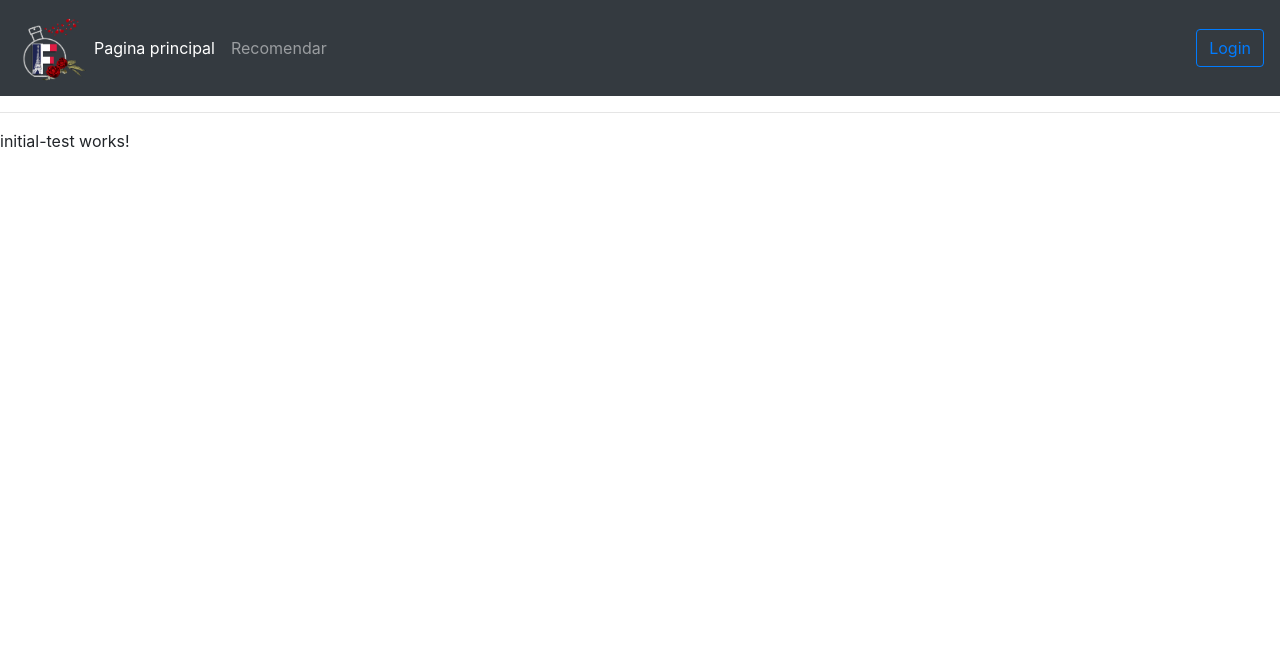
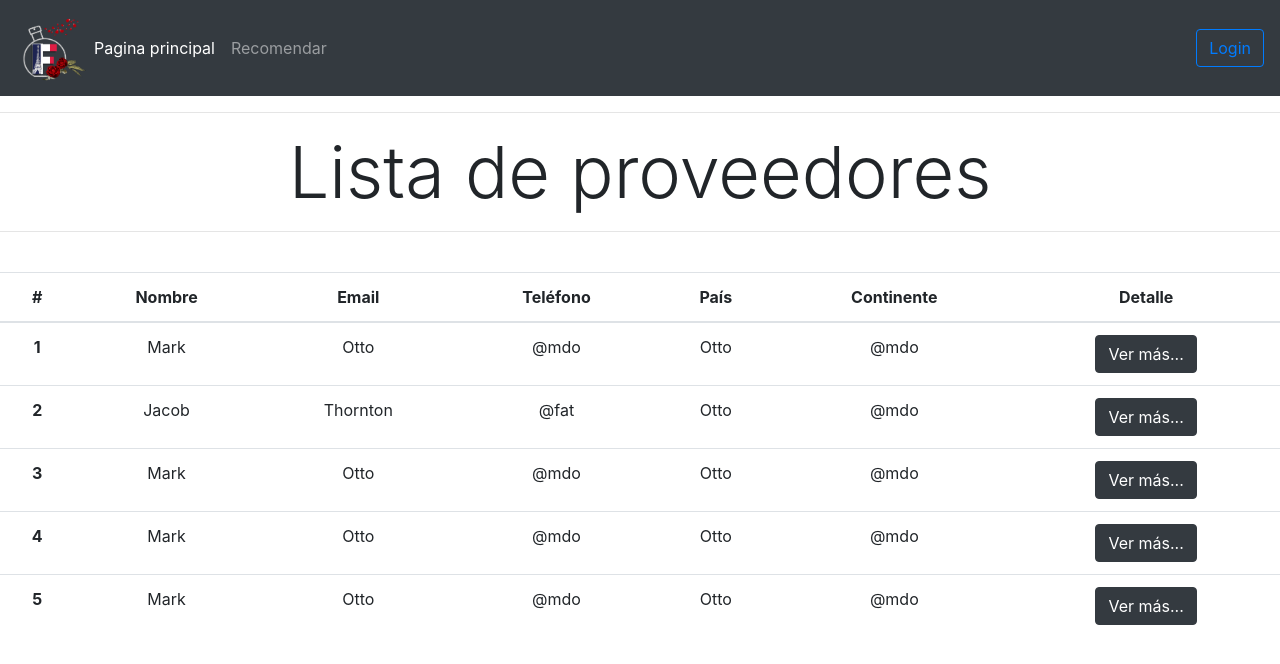
Before and after one commit to DanRivSa/Fraganza_dashboard, an Angular app: page /test_provider in a window 1280 px wide. Shown: the top 664 px of the page. Built offline with nearby package versions, Linux system fonts and the light colour scheme.

Commit message:
Agregué la lista de Proveedores

```diff
--- a/src/app/components/productores/initial-test/initial-test.component.html
+++ b/src/app/components/productores/initial-test/initial-test.component.html
@@ -1,3 +1,72 @@
 <app-navbar></app-navbar>
 <!--mostrar lista de proveedores potenciales a ser evaluados inicialmente-->
-<p>initial-test works!</p>
+<h1 class="display-3 text-center">Lista de proveedores</h1>
+<hr>
+
+<br>
+
+<table class="table table-hover text-center">
+    <thead>
+      <tr>
+        <th scope="col">#</th>
+        <th scope="col">Nombre</th>
+        <th scope="col">Email</th>
+        <th scope="col">Teléfono</th>
+        <th scope="col">País</th>
+        <th scope="col">Continente</th>
+        <th scope="col">Detalle</th>
+      </tr>
+    </thead>
+    <tbody>
+      <tr>
+        <th scope="row">1</th>
+        <td>Mark</td>
+        <td>Otto</td>
+        <td>@mdo</td>
+        <td>Otto</td>
+        <td>@mdo</td>
+        <td><button value="Ver más..." type="button" class="btn btn-dark">Ver más...</button></td>
+
+      </tr>
+      <tr>
+        <th scope="row">2</th>
+        <td>Jacob</td>
+        <td>Thornton</td>
+        <td>@fat</td>
+        <td>Otto</td>
+        <td>@mdo</td>
+        <td><button value="Ver más..." type="button" class="btn btn-dark">Ver más...</button></td>
+
+      </tr>
+      <tr>
+        <th scope="row">3</th>
+        <td>Mark</td>
+        <td>Otto</td>
+        <td>@mdo</td>
+        <td>Otto</td>
+        <td>@mdo</td>
+        <td><button value="Ver más..." type="button" class="btn btn-dark">Ver más...</button></td>
+
+      </tr>
+      <tr>
+        <th scope="row">4</th>
+        <td>Mark</td>
+        <td>Otto</td>
+        <td>@mdo</td>
+        <td>Otto</td>
+        <td>@mdo</td>
+        <td><button value="Ver más..." type="button" class="btn btn-dark">Ver más...</button></td>
+
+      </tr>
+      <tr>
+        <th scope="row">5</th>
+        <td>Mark</td>
+        <td>Otto</td>
+        <td>@mdo</td>
+        <td>Otto</td>
+        <td>@mdo</td>
+        <td><button value="Ver más..." type="button" class="btn btn-dark">Ver más...</button></td>
+
+      </tr>
+    </tbody>
+  </table>
```
